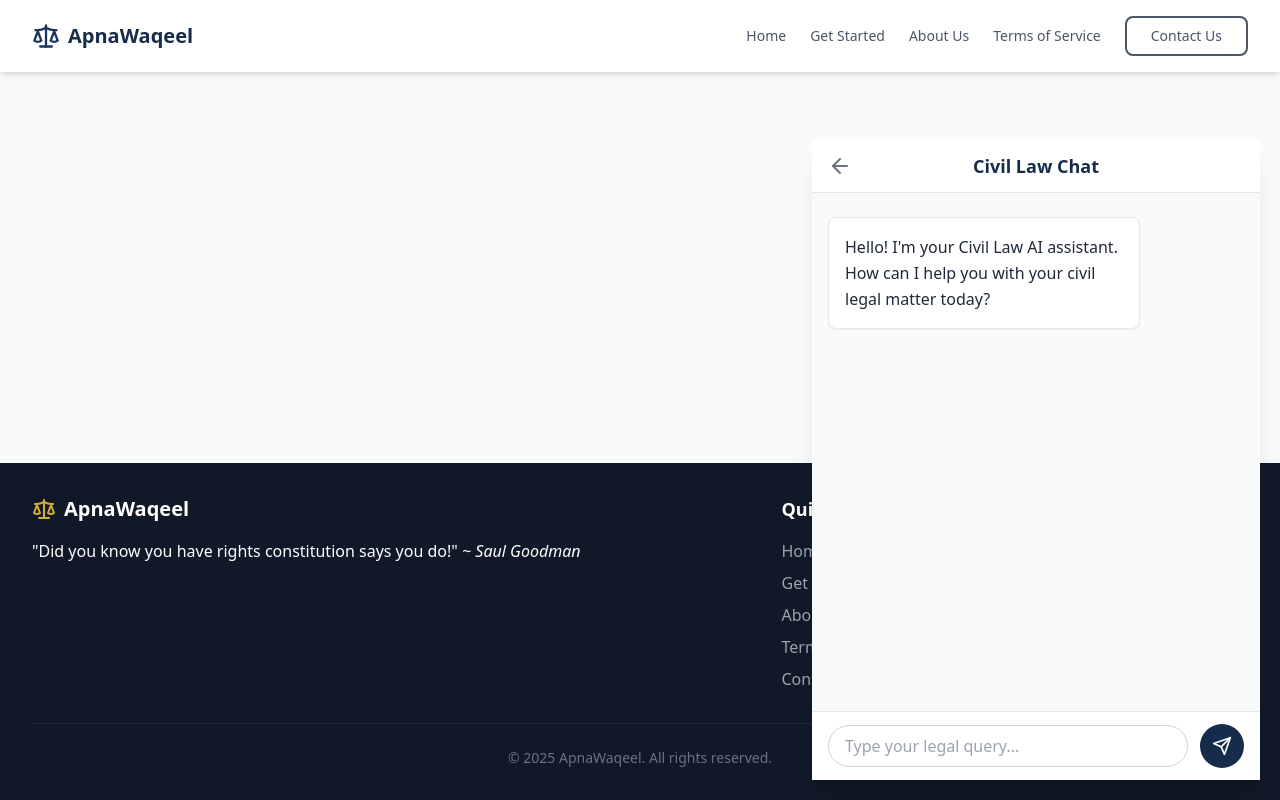
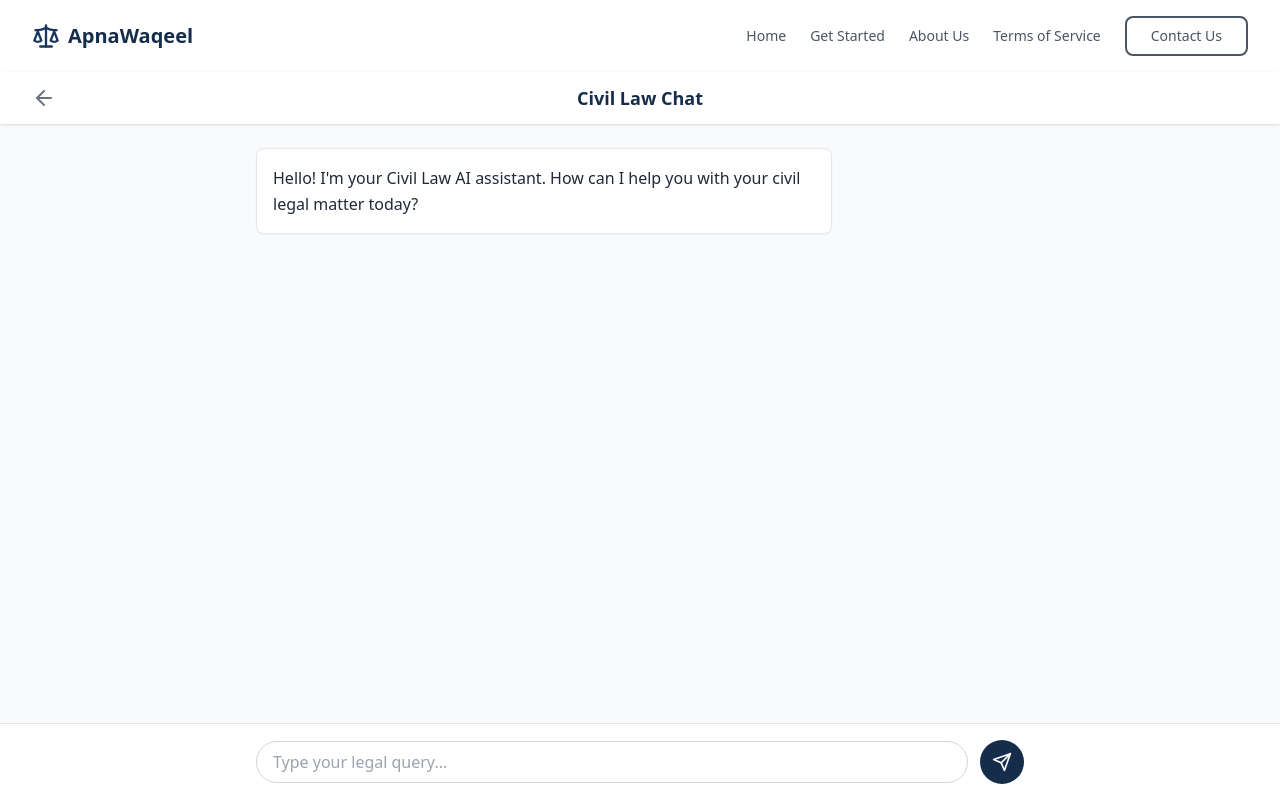
Before and after one commit to U-mar-404/waqeel-frontend, a React (Vite) app: page /chat/civil in a window 1280 px wide. Shown: the top 800 px of the page. Built offline with nearby package versions, Linux system fonts and the light colour scheme.

Commit message:
bs krdy chal ja ba6 chat page update2

```diff
--- a/src/pages/ChatPage.tsx
+++ b/src/pages/ChatPage.tsx
@@ -31,11 +31,9 @@ const ChatPage: React.FC<ChatPageProps> = ({ lawyerType }) => {
     },
   ]);
   const [isTyping, setIsTyping] = useState(false);
-
-  // Ref to scroll into view
   const messagesEndRef = useRef<HTMLDivElement>(null);
 
-  // Auto‐scroll on every new message
+  // Auto-scroll on every new message
   useEffect(() => {
     messagesEndRef.current?.scrollIntoView({ behavior: 'smooth' });
   }, [messages]);
@@ -43,7 +41,6 @@ const ChatPage: React.FC<ChatPageProps> = ({ lawyerType }) => {
   const handleSend = async () => {
     const content = input.trim();
     if (!content) return;
-    // add user message
     const userMsg: ChatMessage = {
       id: Date.now().toString(),
       text: content,
@@ -84,9 +81,9 @@ const ChatPage: React.FC<ChatPageProps> = ({ lawyerType }) => {
   };
 
   return (
-    <div className="fixed bottom-5 right-5 w-full max-w-md h-[80vh] bg-gray-50 shadow-xl rounded-xl flex flex-col z-50">
+    <div className="flex flex-col h-screen bg-gray-50">
       {/* header */}
-      <header className="flex items-center justify-between bg-white px-4 py-3 border-b">
+      <header className="sticky top-0 z-10 flex items-center justify-between bg-white shadow px-4 sm:px-6 lg:px-8 py-3">
         <Link to="/" className="text-gray-500 hover:text-gray-700">
           <ArrowLeft size={24} />
         </Link>
@@ -96,9 +93,9 @@ const ChatPage: React.FC<ChatPageProps> = ({ lawyerType }) => {
         <div className="w-6" />
       </header>
 
-      {/* messages */}
-      <main className="flex-1 overflow-y-auto px-4 py-6 pb-24">
-        <div className="flex flex-col space-y-4">
+      {/* scrollable messages */}
+      <main className="flex-1 overflow-y-auto px-4 sm:px-6 lg:px-8 py-6 pb-24">
+        <div className="max-w-3xl mx-auto flex flex-col space-y-4">
           {messages.map((msg) => (
             <motion.div
               key={msg.id}
@@ -129,18 +126,9 @@ const ChatPage: React.FC<ChatPageProps> = ({ lawyerType }) => {
 
           {isTyping && (
             <div className="flex items-center space-x-2 self-start mr-auto">
-              <div
-                className="w-2 h-2 bg-gray-400 rounded-full animate-bounce"
-                style={{ animationDelay: '0ms' }}
-              />
-              <div
-                className="w-2 h-2 bg-gray-400 rounded-full animate-bounce"
-                style={{ animationDelay: '150ms' }}
-              />
-              <div
-                className="w-2 h-2 bg-gray-400 rounded-full animate-bounce"
-                style={{ animationDelay: '300ms' }}
-              />
+              <div className="w-2 h-2 bg-gray-400 rounded-full animate-bounce" style={{ animationDelay: '0ms' }} />
+              <div className="w-2 h-2 bg-gray-400 rounded-full animate-bounce" style={{ animationDelay: '150ms' }} />
+              <div className="w-2 h-2 bg-gray-400 rounded-full animate-bounce" style={{ animationDelay: '300ms' }} />
             </div>
           )}
 
@@ -148,9 +136,9 @@ const ChatPage: React.FC<ChatPageProps> = ({ lawyerType }) => {
         </div>
       </main>
 
-      {/* floating input box */}
-      <div className="absolute bottom-0 left-0 w-full bg-white px-4 py-3 border-t">
-        <div className="flex items-center space-x-3">
+      {/* fixed input box */}
+      <div className="fixed bottom-0 left-0 w-full bg-white px-4 sm:px-6 lg:px-8 py-4 border-t">
+        <div className="max-w-3xl mx-auto flex items-center space-x-3">
           <input
             type="text"
             value={input}
```
